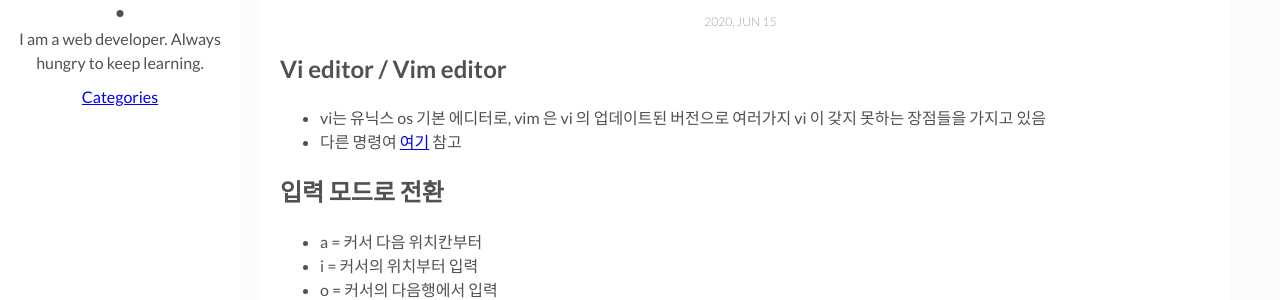
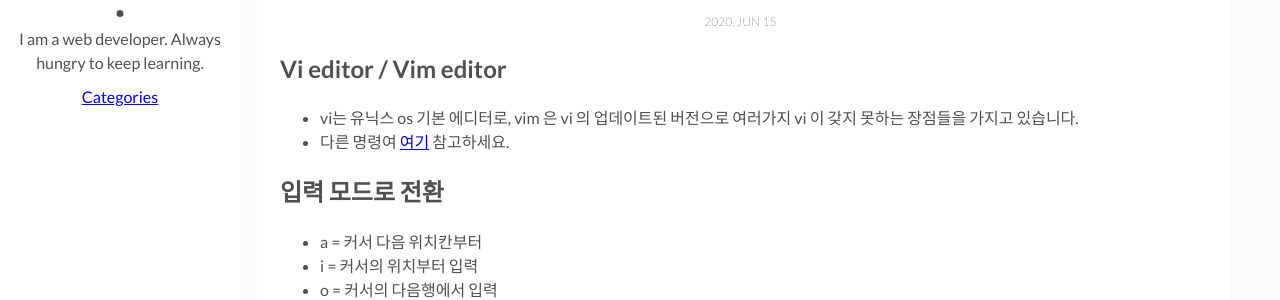
Before and after one commit to Foxlee1015/blog, a Jekyll site: the page built from _posts/2020-06-16-vi-text-editor.markdown, in a window 1280 px wide and 900 px high, scrolled down 437 px. Shown: the part 152-452 px from the top of the window. Built offline with Jekyll 4.4.1, drawn with Linux system fonts in a browser that asks for light colours; comment, search, counter and statistics services are not loaded.

```diff
--- a/_posts/2020-06-01-linkedList.markdown
+++ b/_posts/2020-06-01-linkedList.markdown
@@ -115,6 +115,4 @@
             fast = fast.next.next            3          5                    null
         return slow                                              3           4
 
-
-
 {% endhighlight %}
--- a/_posts/2020-06-16-vi-editor.markdown
+++ b/_posts/2020-06-16-tree.markdown
@@ -101,6 +101,4 @@
 
         return res
 
-
-
 {% endhighlight %}
--- a/_posts/2020-06-16-tree copy.markdown
+++ b/_posts/2020-06-16-vi-text-editor.markdown
@@ -8,8 +8,8 @@
 ---
 
 ## Vi editor / Vim editor
-* vi는 유닉스 os 기본 에디터로, vim 은 vi 의 업데이트된 버전으로 여러가지 vi 이 갖지 못하는 장점들을 가지고 있음
-* 다른 명령여 [여기][여기] 참고
+* vi는 유닉스 os 기본 에디터로, vim 은 vi 의 업데이트된 버전으로 여러가지 vi 이 갖지 못하는 장점들을 가지고 있습니다.
+* 다른 명령여 [여기][여기] 참고하세요.
 
 
 ## 입력 모드로 전환
```
Also changed, not shown: _posts/2020-06-16-git-command.markdown (added, +38 -0 lines), assets/img/git.png (added).
